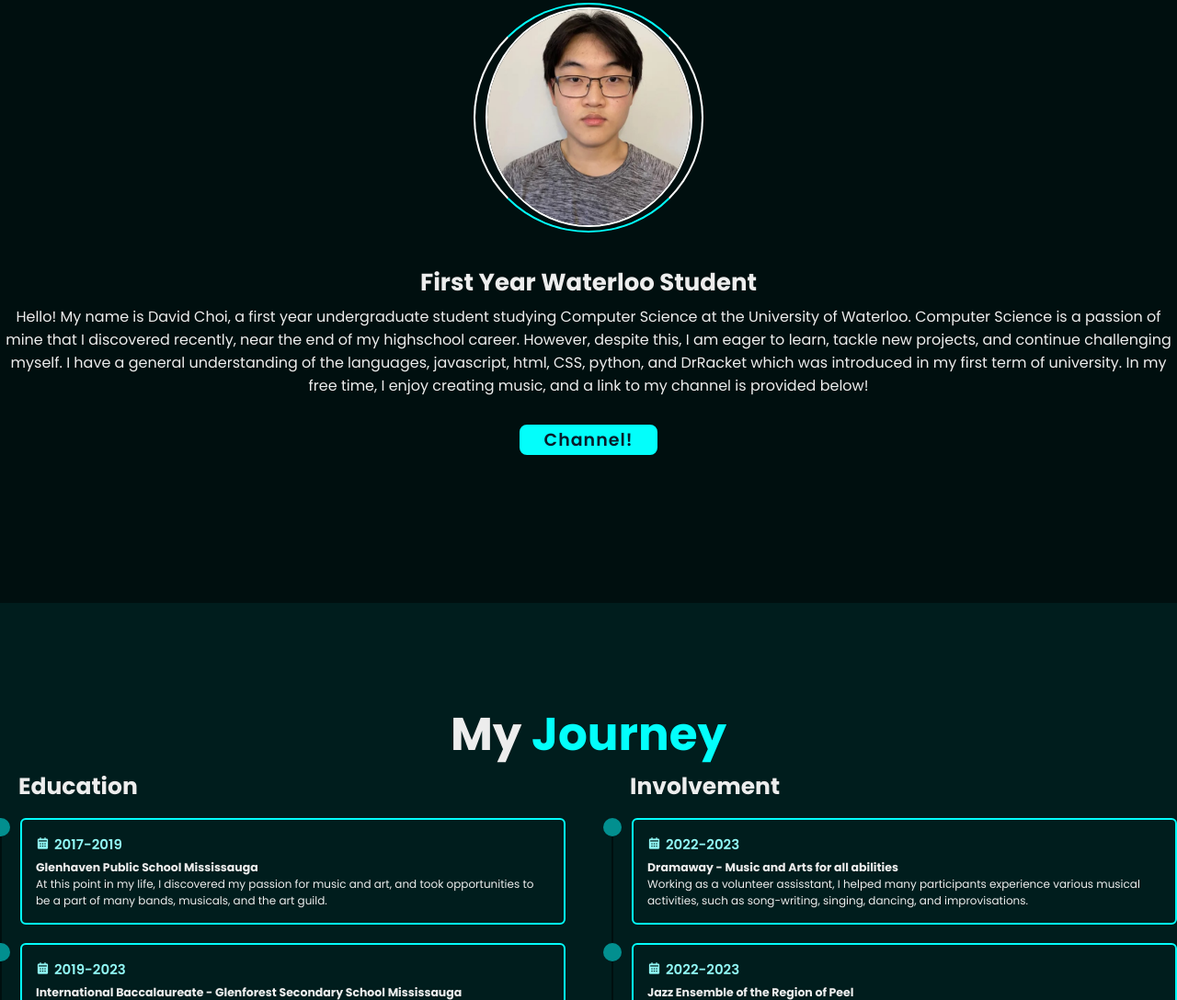
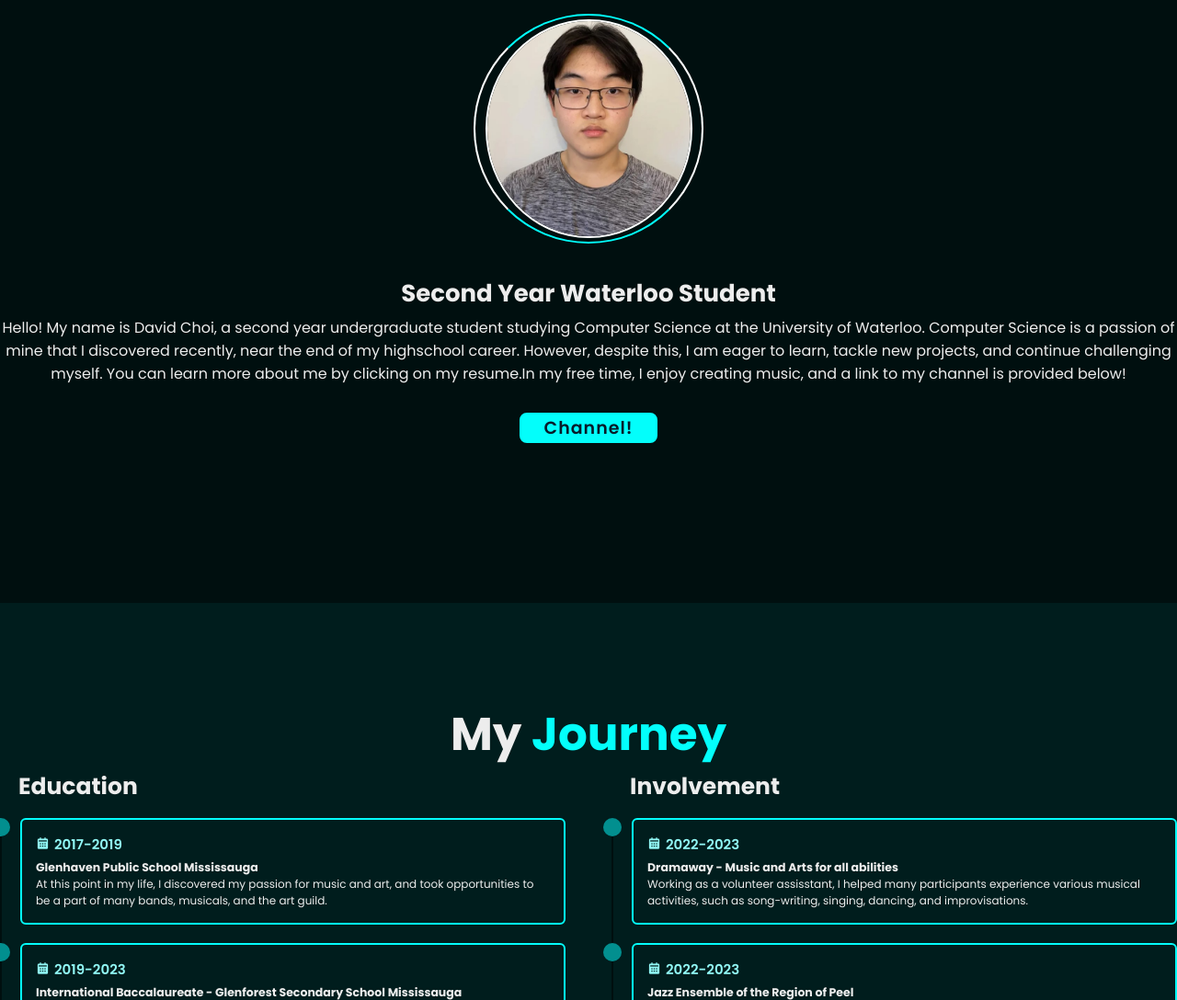
Before and after one commit to DaChoi1207/choda.github.io, a plain HTML site: page index.html in a window 1280 px wide. Shown: the part 1024-2112 px from the top of the page at 92% size. Drawn offline with nearby package versions, Linux system fonts and the light colour scheme; some packages are replaced by stand-ins of ours; a script that the page names is missing.

Commit message:
Update index.html

```diff
--- a/index.html
+++ b/index.html
@@ -56,13 +56,12 @@
         </div>
 
         <div class="about-content">
-            <h3>First Year Waterloo Student</h3>
-            <p>Hello! My name is David Choi, a first year undergraduate student studying Computer Science
+            <h3>Second Year Waterloo Student</h3>
+            <p>Hello! My name is David Choi, a second year undergraduate student studying Computer Science
                 at the University of Waterloo. Computer Science is a passion of mine that I discovered
                 recently, near the end of my highschool career. However, despite this, I am eager to learn,
-                tackle new projects, and continue challenging myself. I have a general understanding of
-                the languages, javascript, html, CSS, python, and DrRacket which was introduced in my first
-                term of university. In my free time, I enjoy creating music, and a link to my channel is provided below!
+                tackle new projects, and continue challenging myself. You can learn more about me by
+                clicking on my resume.In my free time, I enjoy creating music, and a link to my channel is provided below!
             </p>
 
             <div class="btn-box btns">
```
